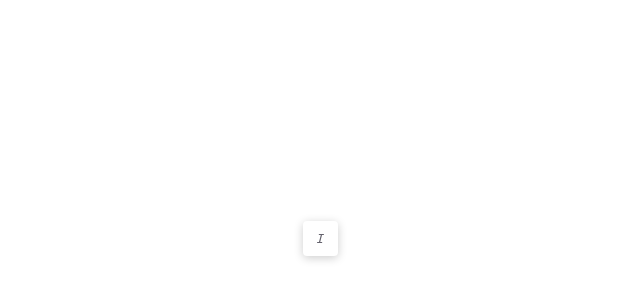
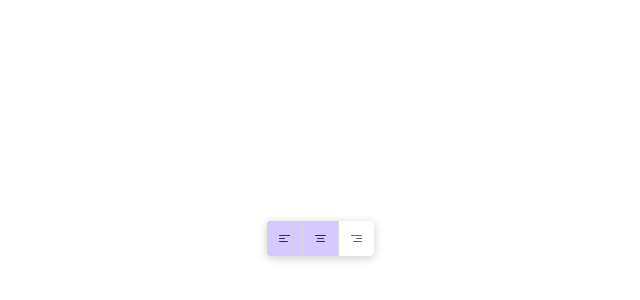
Before and after one commit to yaulhae/ui-lab, a Next.js app: page / in a window 1280 px wide. Shown: the part 162-462 px from the top of the page, without its empty margins (320-960 px from the left). Built offline with nearby package versions, Linux system fonts and the light colour scheme.

Commit message:
토글 그룹 컴포넌트

```diff
--- a/package.json
+++ b/package.json
@@ -34,6 +34,7 @@
     "@radix-ui/react-tabs": "^1.1.12",
     "@radix-ui/react-toast": "^1.2.14",
     "@radix-ui/react-toggle": "^1.1.9",
+    "@radix-ui/react-toggle-group": "^1.1.10",
     "@radix-ui/react-tooltip": "^1.2.7",
     "classnames": "^2.5.1",
     "clsx": "^2.1.1",
--- a/src/app/page.tsx
+++ b/src/app/page.tsx
@@ -22,6 +22,7 @@ import SwitchDemo from "@/components/SwitchDemo";
 import TabsDemo from "@/components/TabsDemo";
 import ToastDemo from "@/components/ToastDemo";
 import ToggleDemo from "@/components/ToggleDemo";
+import ToggleGroupDemo from "@/components/ToggleGroupDemo";
 
 export default function Home() {
   return (
@@ -54,7 +55,8 @@ export default function Home() {
       {/* <SwitchDemo /> */}
       {/* <TabsDemo /> */}
       {/* <ToastDemo /> */}
-      <ToggleDemo />
+      {/* <ToggleDemo /> */}
+      <ToggleGroupDemo />
     </div>
   );
 }
--- /dev/null
+++ b/src/components/ToggleGroupDemo.tsx
@@ -0,0 +1,43 @@
+import * as React from "react";
+import { ToggleGroup, ToggleGroupItem } from "@radix-ui/react-toggle-group";
+import {
+  TextAlignLeftIcon,
+  TextAlignCenterIcon,
+  TextAlignRightIcon,
+} from "@radix-ui/react-icons";
+
+const toggleGroupItemClasses =
+  "flex size-[35px] items-center justify-center bg-white leading-4 text-mauve11 first:rounded-l last:rounded-r hover:bg-violet3 focus:z-10 focus:shadow-[0_0_0_2px] focus:shadow-black focus:outline-none data-[state=on]:bg-violet6 data-[state=on]:text-violet12";
+
+const ToggleGroupDemo = () => (
+  <ToggleGroup
+    className="inline-flex space-x-px rounded bg-mauve6 shadow-[0_2px_10px] shadow-blackA4"
+    type="multiple"
+    defaultValue={["center", "left"]}
+    aria-label="Text alignment"
+  >
+    <ToggleGroupItem
+      className={toggleGroupItemClasses}
+      value="left"
+      aria-label="Left aligned"
+    >
+      <TextAlignLeftIcon />
+    </ToggleGroupItem>
+    <ToggleGroupItem
+      className={toggleGroupItemClasses}
+      value="center"
+      aria-label="Center aligned"
+    >
+      <TextAlignCenterIcon />
+    </ToggleGroupItem>
+    <ToggleGroupItem
+      className={toggleGroupItemClasses}
+      value="right"
+      aria-label="Right aligned"
+    >
+      <TextAlignRightIcon />
+    </ToggleGroupItem>
+  </ToggleGroup>
+);
+
+export default ToggleGroupDemo;
```
Also changed, not shown: 1 other file (tests, documents, lock files or other folders).
